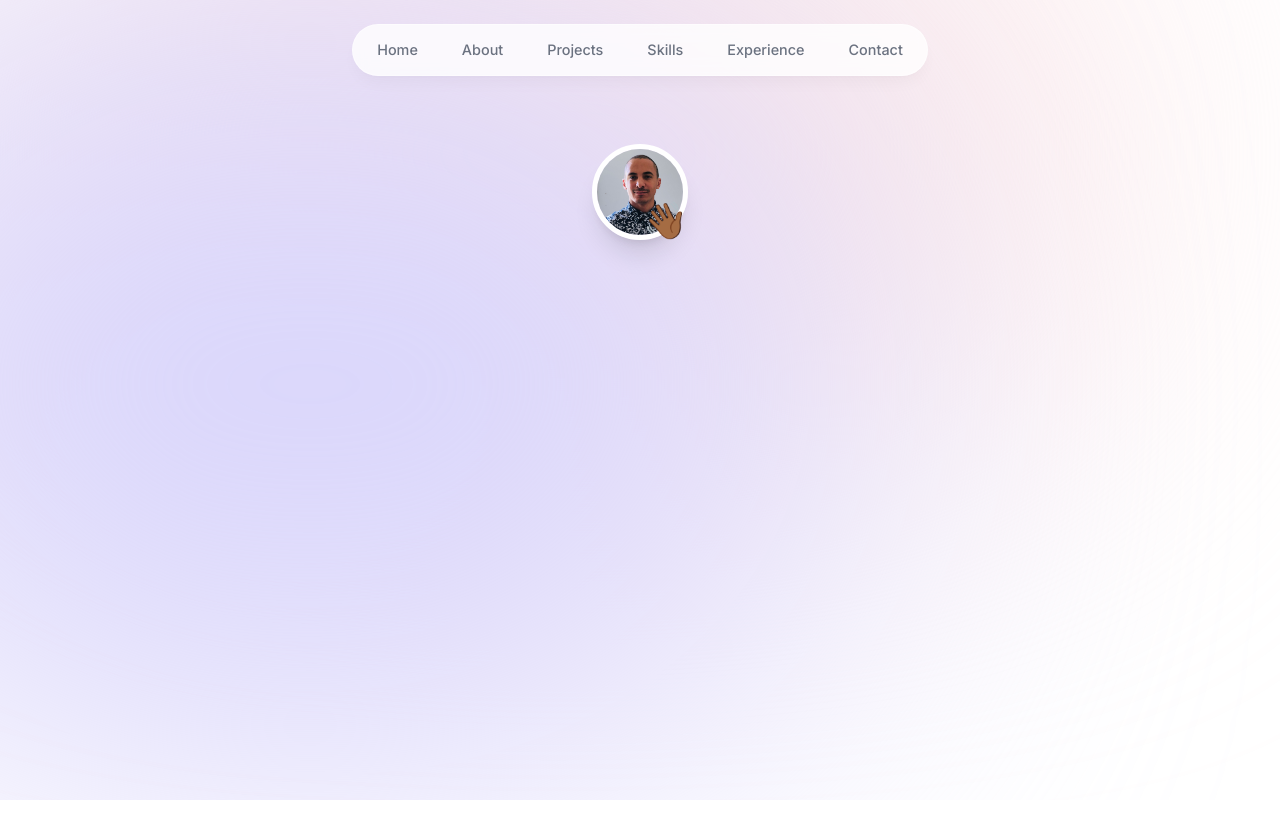
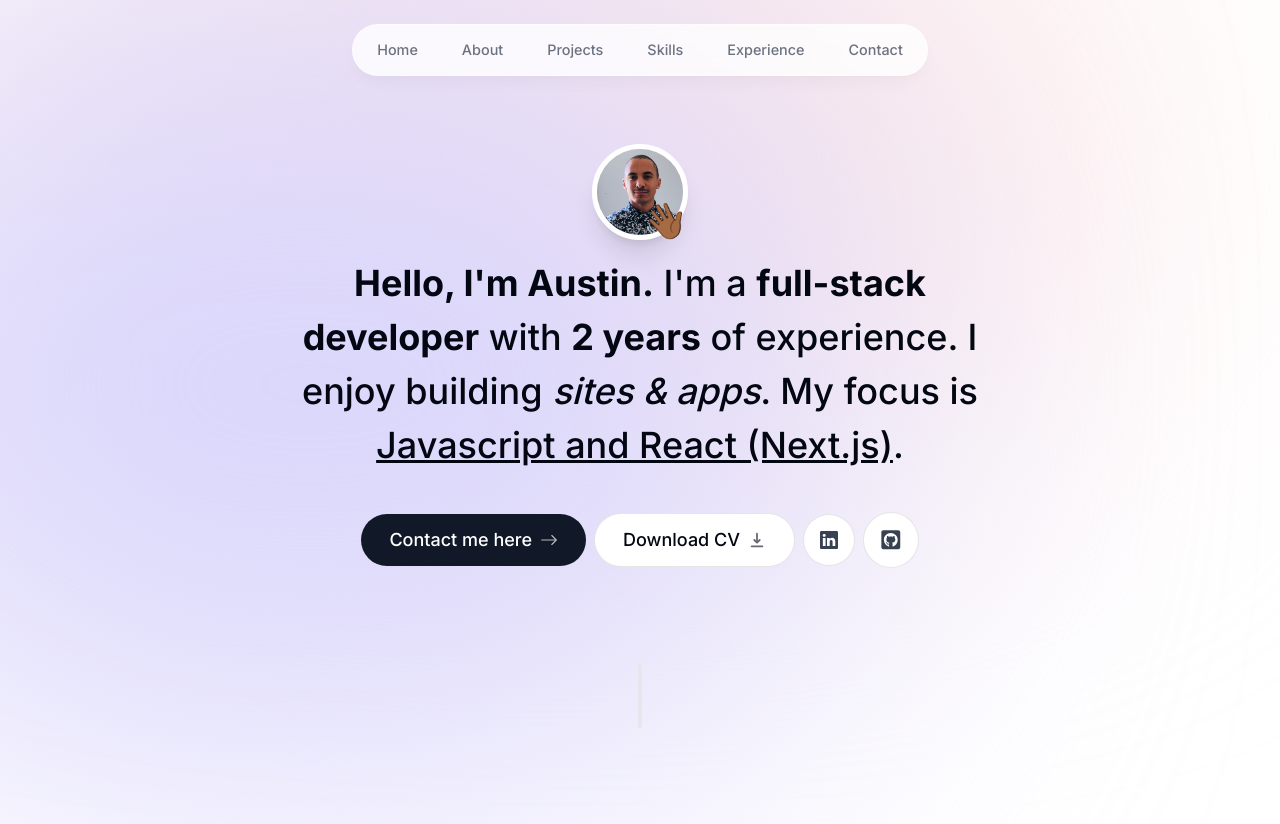
Before and after one commit to OldSociety/2024-portfolio, a Next.js app: page / in a window 1280 px wide. Before the commit the page ends 800 px from the top, so only its background shows below. Built offline with nearby package versions, Linux system fonts and the light colour scheme.

Commit message:
intro section

```diff
--- a/app/page.tsx
+++ b/app/page.tsx
@@ -1,7 +1,9 @@
 import Intro from "@/components/intro";
+import SectionDivider from "@/components/section-divider";
 
 export default function Home() {
-  return <main className="">
+  return <main className="flex flex-col items-center px-4">
     <Intro />
+    <SectionDivider />
   </main>
 }
--- a/components/intro.tsx
+++ b/components/intro.tsx
@@ -2,10 +2,14 @@
 import { motion } from 'framer-motion'
 import Image from 'next/image'
 import React from 'react'
+import Link from 'next/link'
+import { BsArrowRight, BsLinkedin } from 'react-icons/bs'
+import { HiDownload } from 'react-icons/hi'
+import { FaGithubSquare } from 'react-icons/fa'
 
 export default function Intro() {
   return (
-    <section>
+    <section className="mb-28 max-w-[50rem] text-center sm:mb-0">
       <div className="flex items-center justify-center">
         <div className="relative">
           <motion.div
@@ -38,6 +42,55 @@
           </motion.span>
         </div>
       </div>
+      <motion.p
+        className="m-10 mt-4 px-4 text-2xl font-medium !leading-[1.5] sm:text-4xl"
+        initial={{ opacity: 0, y: 100 }}
+        animate={{ opacity: 1, y: 0 }}
+      >
+        <span className="font-bold">Hello, I'm Austin.</span> I'm a{' '}
+        <span className="font-bold">full-stack developer</span> with{' '}
+        <span className="font-bold">2 years</span> of experience. I enjoy
+        building <span className="italic">sites & apps</span>. My focus is{' '}
+        <span className="underline">Javascript and React (Next.js)</span>.
+      </motion.p>
+
+      <motion.div
+        className="flex flex-col sm:flex-row items-center justify-center gap-2 px-4 text-lg font-medium"
+        initial={{ opacity: 0, y: 100 }}
+        animate={{ opacity: 1, y: 0 }}
+        transition={{ delay: 0.1 }}
+      >
+        <Link
+          href="#contact"
+          className="group bg-gray-900 text-white px-7 py-3 flex items-center gap-2 rounded-full outline-none focus:scale-110 hover:scale-110 hover:bg-gray-195 active:scale-150 transition"
+        >
+          Contact me here{' '}
+          <BsArrowRight className="opacity-70 group-hover:translate-x-1 transition" />{' '}
+        </Link>
+
+        <a
+          href="/CV.pdf"
+          download
+          className="group bg-white px-7 py-3 flex items-center gap-2 rounded-full focus:scale-110 hover:scale-110 active:scale-150 transition cursor-pointer border border-black/10"
+        >
+          Download CV{' '}
+          <HiDownload className="opacity-60 group-hover:translate-y-1 transition" />{' '}
+        </a>
+
+        <a
+          href="https://linkedin.com/in/austin-lance" target="_blank"
+          className="bg-white p-4 flex text-gray-700  hover:text-gray-950 items-center gap-2 rounded-full  focus:scale-[1.15] hover:scale-[1.15] active:scale-150 transition cursor-pointer border border-black/10"
+        >
+          <BsLinkedin />
+        </a>
+
+        <a
+          href="https://github.com/oldSociety" target="_blank"
+          className="bg-white p-4 flex text-gray-700  hover:text-gray-950 items-center gap-2 text-[1.35rem] rounded-full  focus:scale-[1.15] hover:scale-[1.15] active:scale-150 transition cursor-pointer border border-black/10"
+        >
+          <FaGithubSquare />
+        </a>
+      </motion.div>
     </section>
   )
 }
--- /dev/null
+++ b/components/section-divider.tsx
@@ -0,0 +1,14 @@
+'use client'
+import React from 'react'
+import { motion } from 'framer-motion'
+
+export default function SectionDivider() {
+  return (
+    <motion.div
+      className="bg-gray-200 my-24 h-16 w-1 rounded-full hidden sm:block"
+      initial={{ opacity: 0, y: 100 }}
+      animate={{ opacity: 1, y: 0 }}
+      transition={{ delay: 0.125 }}
+    ></motion.div>
+  )
+}
```
Also changed, not shown: .eslintrc.json, 1 other file (tests, documents, lock files or other folders).
